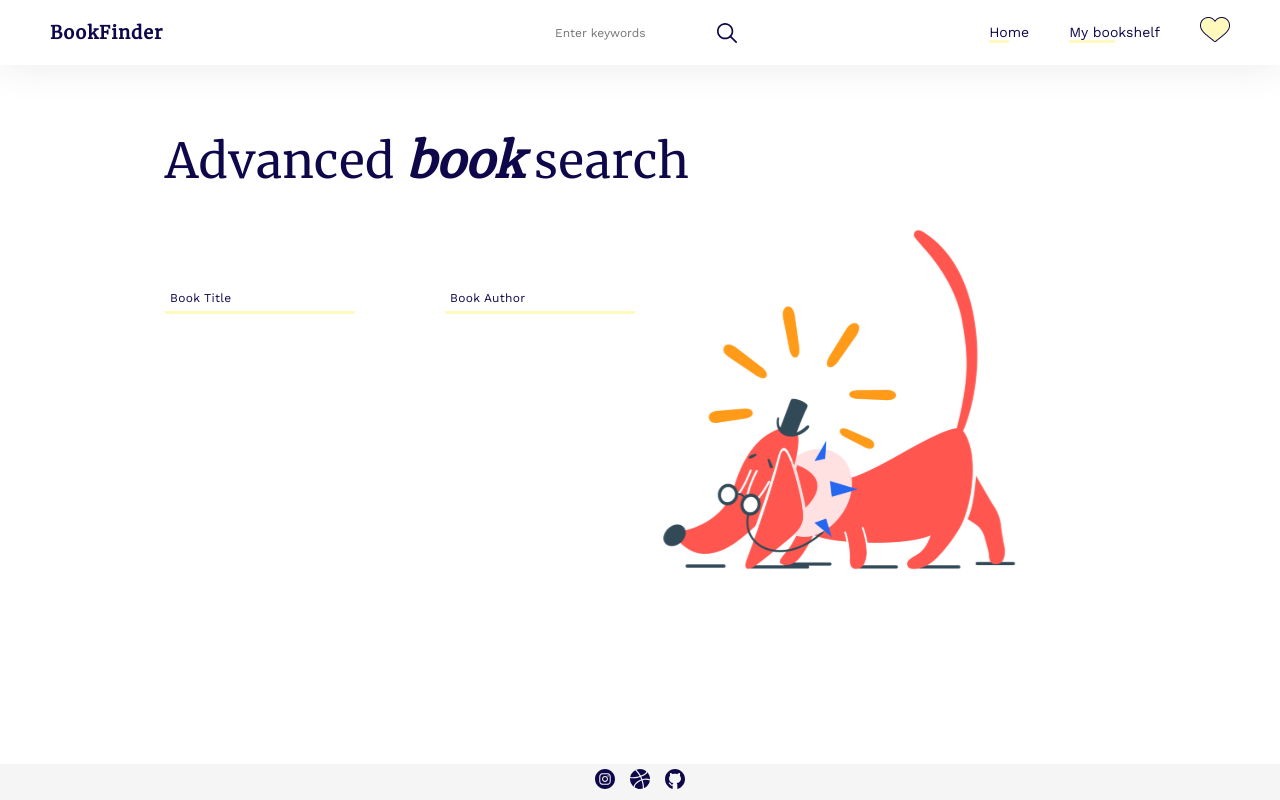
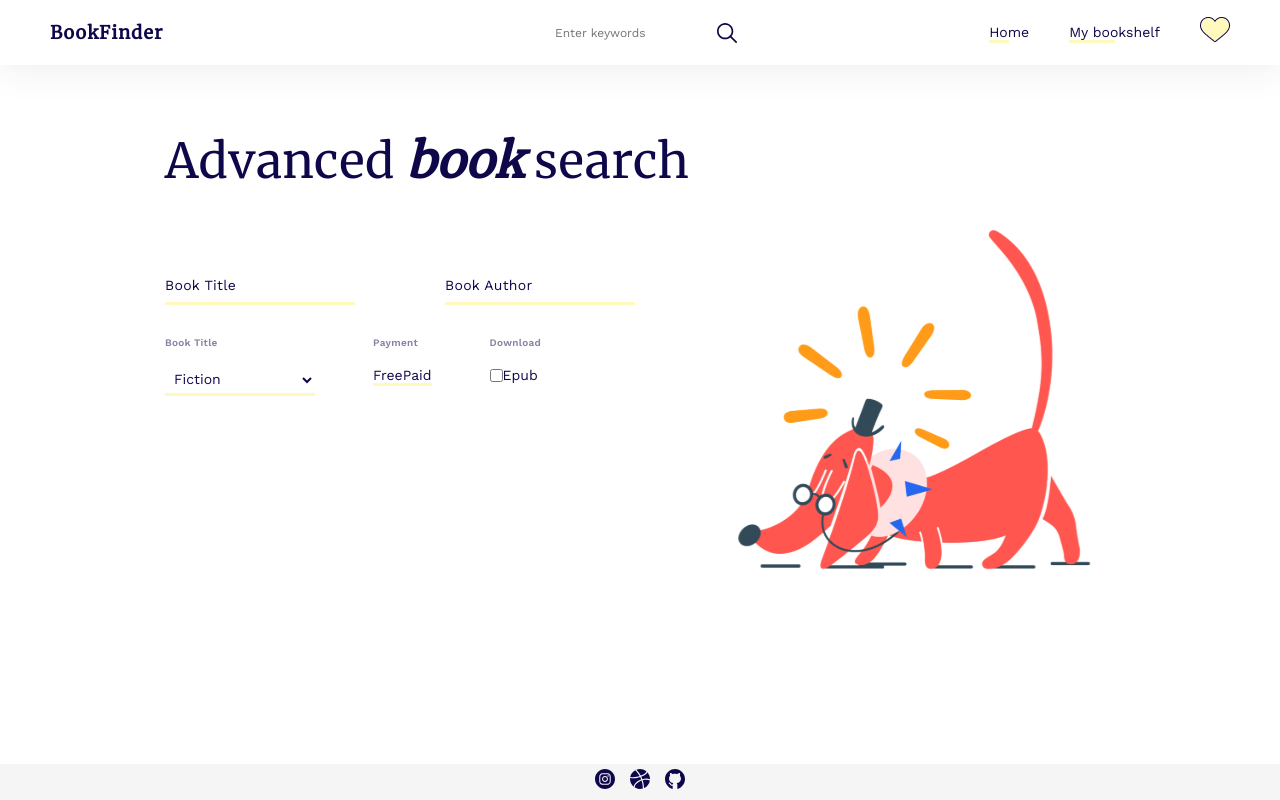
Before and after one commit to serozhkohanna/bookfinder, a React (Create React App) app: page /bookfinder/advanced-search in a window 1280 px wide. Built offline with nearby package versions, Linux system fonts and the light colour scheme.

Commit message:
Second line inputs.

```diff
--- a/src/assets/_inputs.scss
+++ b/src/assets/_inputs.scss
@@ -7,15 +7,12 @@
   + label {
     position: relative;
     white-space: nowrap;
-    //max-width: 180px;
     width: 100%;
-    //border-top: 3px solid $yellow;
     transition: width 0.4s ease;
     height: 0;
 
     > span {
       position: absolute;
-      //color: rgba($dark-gray, .5);
       font-size: 14px;
       top: -30px;
       left: 0;
@@ -37,3 +34,16 @@
     box-shadow: none;
   }
 }
+
+.label {
+  color: $light-blue;
+  font-size: 10px;
+  letter-spacing: $ls-small;
+  font-family: $WorkSans-Semibold;
+  margin-bottom: 15px;
+}
+
+.select {
+  width: 150px;
+  border-bottom: 3px solid $yellow;
+}
--- a/src/assets/_reset.scss
+++ b/src/assets/_reset.scss
@@ -14,7 +14,7 @@ a {
   color: inherit;
 }
 
-button, input {
+button, input, select {
   background: transparent;
   border: none;
   outline: none;
--- a/src/components/FormAdvanced/FormAdvanced.scss
+++ b/src/components/FormAdvanced/FormAdvanced.scss
@@ -3,6 +3,7 @@
 .advanced-form {
   display: flex;
   padding-top: 60px;
+  flex-direction: column;
 
   .form-wrapper {
     width: 100%;
@@ -12,6 +13,12 @@
     &-item {
       display: flex;
       flex-direction: column;
+
+      .select {
+        font-family: $WorkSans-Regular;
+        padding: 5px;
+        font-size: 14px;
+      }
 
       .input-animated {
         width: 190px;
@@ -25,14 +32,19 @@
             letter-spacing: $ls-small;
           }
         }
+
+        input,
+        span,
+        label,
+        select {
+          font-family: $WorkSans-Regular;
+          padding: 5px;
+          font-size: 12px;
+        }
       }
 
-      input,
-      span,
-      label {
-        font-family: $WorkSans-Regular;
-        padding: 5px;
-        font-size: 12px;
+      .btn-wrapper {
+        display: flex;
       }
     }
 
@@ -45,5 +57,15 @@
         }
       }
     }
+
+    &.triple {
+      .form-wrapper-item {
+        margin-right: 58px;
+
+        &:last-child {
+          margin-right: 0;
+        }
+      }
+    }
   }
 }
--- a/src/components/FormAdvanced/FormAdvanced.tsx
+++ b/src/components/FormAdvanced/FormAdvanced.tsx
@@ -19,6 +19,36 @@ const FormAdvanced = () => {
 		</label>
 	  </div>
 	</div>
+
+	<div className="form-wrapper triple">
+	  <div className="form-wrapper-item">
+		<label className='label' htmlFor="book-category">
+		  <span>Book Title</span>
+		</label>
+		<select className='select' name="name" id="book-category">
+		  <option value="fiction">Fiction</option>
+		  <option value="drama">Drama</option>
+		</select>
+	  </div>
+	  <div className="form-wrapper-item">
+		<label className='label' htmlFor="book-category">
+		  <span>Payment</span>
+		</label>
+		<div className="btn-wrapper">
+		  <a className="link-bg">Free</a>
+		  <a className="link-bg">Paid</a>
+		</div>
+	  </div>
+	  <div className="form-wrapper-item">
+		<label className='label' htmlFor="book-download">
+		  <span>Download</span>
+		</label>
+		<div className="btn-wrapper">
+		  <input type="checkbox"/>
+		  <p>Epub</p>
+		</div>
+	  </div>
+	</div>
   </form>
 }
 
--- a/src/components/HeroAdvanced/HeroAdvanced.scss
+++ b/src/components/HeroAdvanced/HeroAdvanced.scss
@@ -15,6 +15,7 @@
 
   .advanced-form {
     width: 50%;
+    max-width: 500px;
   }
 
   &-illustration {
@@ -24,5 +25,6 @@
     background-size: contain;
     background-position-y: top;
     background-position-x: center;
+    margin-left: auto;
   }
 }
```
